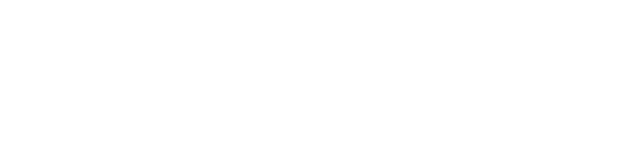
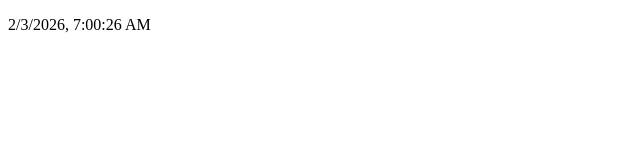
Before and after one commit to acciojob/clock-tafayzul, a website: page main.html in a window 1280 px wide. Shown: the whole page, without its empty margins (0-640 px from the left). Drawn offline with Linux system fonts and the light colour scheme.

Commit message:
created a submission

```diff
--- a/main.html
+++ b/main.html
@@ -8,6 +8,9 @@
 
 <body>
 	<!-- the entire body must be written by student -->
+	<div>
+		<p id=timer></p>
+	</div>
     <script type="text/javascript" src="./script.js">
 </script>
 
--- a/script.js
+++ b/script.js
@@ -1 +1,8 @@
-//your JS code here. If required.
+// 'Id' must have a capital 'B'
+const p = document.getElementById("timer");
+
+setInterval(() => {
+    const date = new Date();
+
+    p.textContent = date.toLocaleString();
+}, 1000);
```
